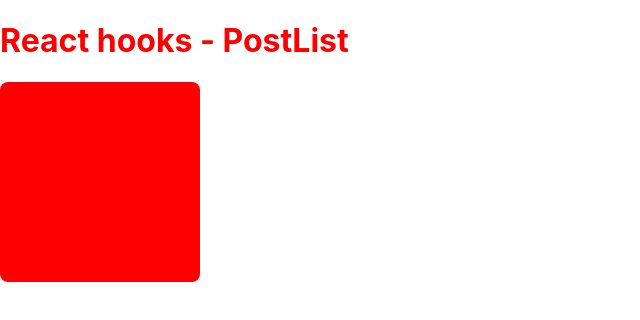
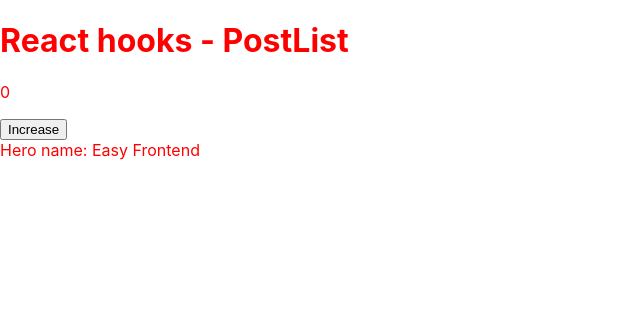
Before and after one commit to hungitk17/react-hooks-basic, a React (Create React App) app: page / in a window 1280 px wide. Shown: the top 320 px of the page, without its empty margins (0-640 px from the left). Built offline with nearby package versions, Linux system fonts and the light colour scheme; no server answers.

Commit message:
useCallback and useMemo

```diff
--- a/src/App.js
+++ b/src/App.js
@@ -1,120 +1,21 @@
-import logo from './logo.svg';
+import { useState } from 'react';
 import './App.scss';
-import TodoList from './components/TodoList';
-import TodoForm from './components/TodoForm';
-import PostList from './components/PostList';
-import Clock from './components/Clock';
-import BetterClock from './components/BetterClock';
-import PostFiltersForm from './components/PostFiltersForm';
-import Pagination from './components/Pagination';
-import MagicBox from './components/MagicBox';
-import React, { useState, useEffect } from 'react';
-import queryString from "query-string";
-//https://js-post-api.herokuapp.com/api/posts?_limit=10&_page=1
+import Hero from './components/Hero';
 
 function App() {
-    const [todoList, setTodoList] = useState([
-        { id: 1, title: "Hello 1" },
-        { id: 2, title: "Hello 2" },
-        { id: 3, title: "Hello 3" },
-    ]);
+    const [ count, setCount ] = useState(0);
 
-    const [postList, setPostList] = useState([]);
-    const [pagination, setPagination] = useState({
-       _page: 1,
-       _limit: 10,
-       _totalRows: 1,
-    });
-    const [filters, setFilters] = useState({
-        _limit: 10,
-        _page: 1,
-    });
-    const [showClock, setShowClock] = useState(true);
-
-    useEffect(() => {
-        async function fetchPostList() {
-            try {
-                //npm i --save query-tring chuyen object -> query string
-                const paramsString = queryString.stringify(filters);
-                const requestUrl = `https://js-post-api.herokuapp.com/api/posts?${paramsString}`;
-                const response = await fetch(requestUrl);
-                const responseJSON = await response.json();
-                console.log({ responseJSON });
-
-                const { data, pagination } = responseJSON;
-                setPostList(data);
-                setPagination(pagination);
-            } catch(error) {
-                console.log("Failed to fetch post list: ", error.message);
-            }
-        }
-
-        fetchPostList();
-    }, [filters]);
-
-    useEffect(() => {
-        console.log("Effect 2");
-    });
-
-    function handleTodoClick(todo) {
-        const index = todoList.findIndex(x => x.id === todo.id);
-        if(index < 0) return;
-
-        const newTodoList = [...todoList];
-        newTodoList.splice(index, 1);
-        setTodoList(newTodoList);
-    }
-
-    function handleTodoFormSubmit(fomrValues) {
-        //add new todo to current todo list
-        const newTodo = {
-            id: todoList.length + 1,
-            ...fomrValues
-        }
-        const newTodoList = [...todoList];
-        newTodoList.push(newTodo);
-        setTodoList(newTodoList);
-    }
-
-    function handlePageChange(newPage) {
-        setFilters({
-            ...filters,
-            _page: newPage,
-        });
-    }
-
-    function handleFiltersChange(newFilters) {
-        console.log({newFilters})
-        setFilters({
-            ...filters,
-            page: 1,
-            title_like: newFilters.searchTerm
-        });
-    }
+    // useCallback vs useMeno
+    const handleHeroClick = () => { }
 
     return (
         <div className="app">
             <h1>React hooks - PostList</h1>
-            <MagicBox />
 
-            {/* {showClock && <Clock />}
-            <BetterClock />
-            <button onClick={() => setShowClock(false)}>Hide Clock</button> */}
+            <p>{count}</p>
+            <button onClick={() => setCount(count+1)}>Increase</button>
 
-            {/*
-            <PostFiltersForm onSubmit={handleFiltersChange} />
-
-            <PostList posts={postList}/>
-
-            <TodoForm onSubmit={handleTodoFormSubmit} />
-
-            <TodoList todos={todoList} onTodoClick={handleTodoClick}/ >
-
-            <Pagination
-                pagination={pagination}
-                onPageChange={handlePageChange}
-            />
-            */}
+            <Hero name="Easy Frontend" onClick={handleHeroClick}/>
         </div>
     );
 }
--- /dev/null
+++ b/src/components/Hero/index.jsx
@@ -0,0 +1,22 @@
+import React from 'react';
+import PropTypes from 'prop-types';
+
+Hero.propTypes = {
+    name: PropTypes.string,
+};
+
+Hero.defaultProps = {
+    name: ''
+}
+
+function Hero(props) {
+    const { name } = props;
+
+    return (
+        <div>
+            Hero name: {name}
+        </div>
+    );
+}
+
+export default React.memo(Hero);
--- /dev/null
+++ b/src/pages/HomePage/HomePage.scss
@@ -0,0 +1,3 @@
+.app {
+    color: red;
+}
```
Also changed, not shown: src/pages/HomePage/index.jsx (added, +122 -0 lines).
